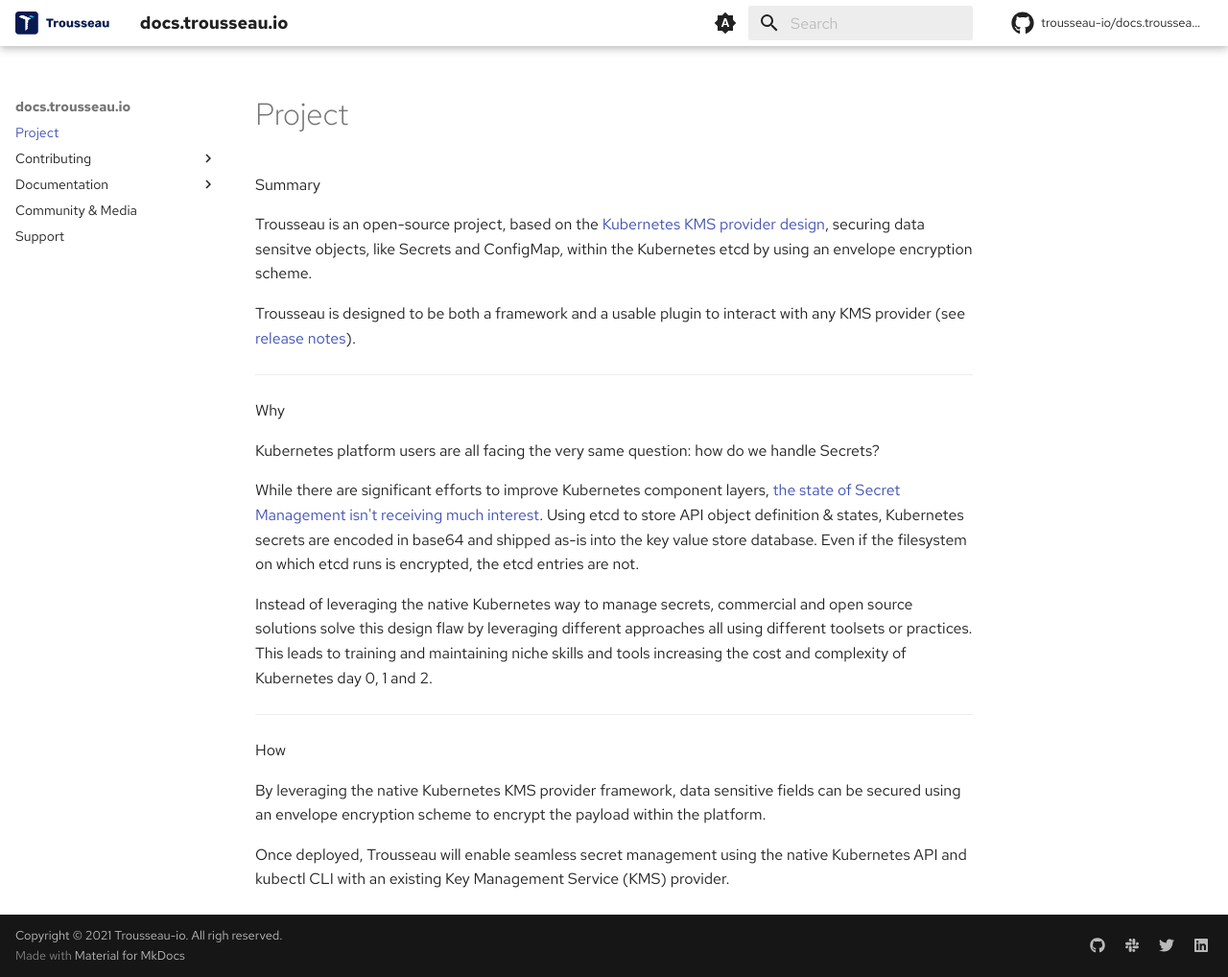
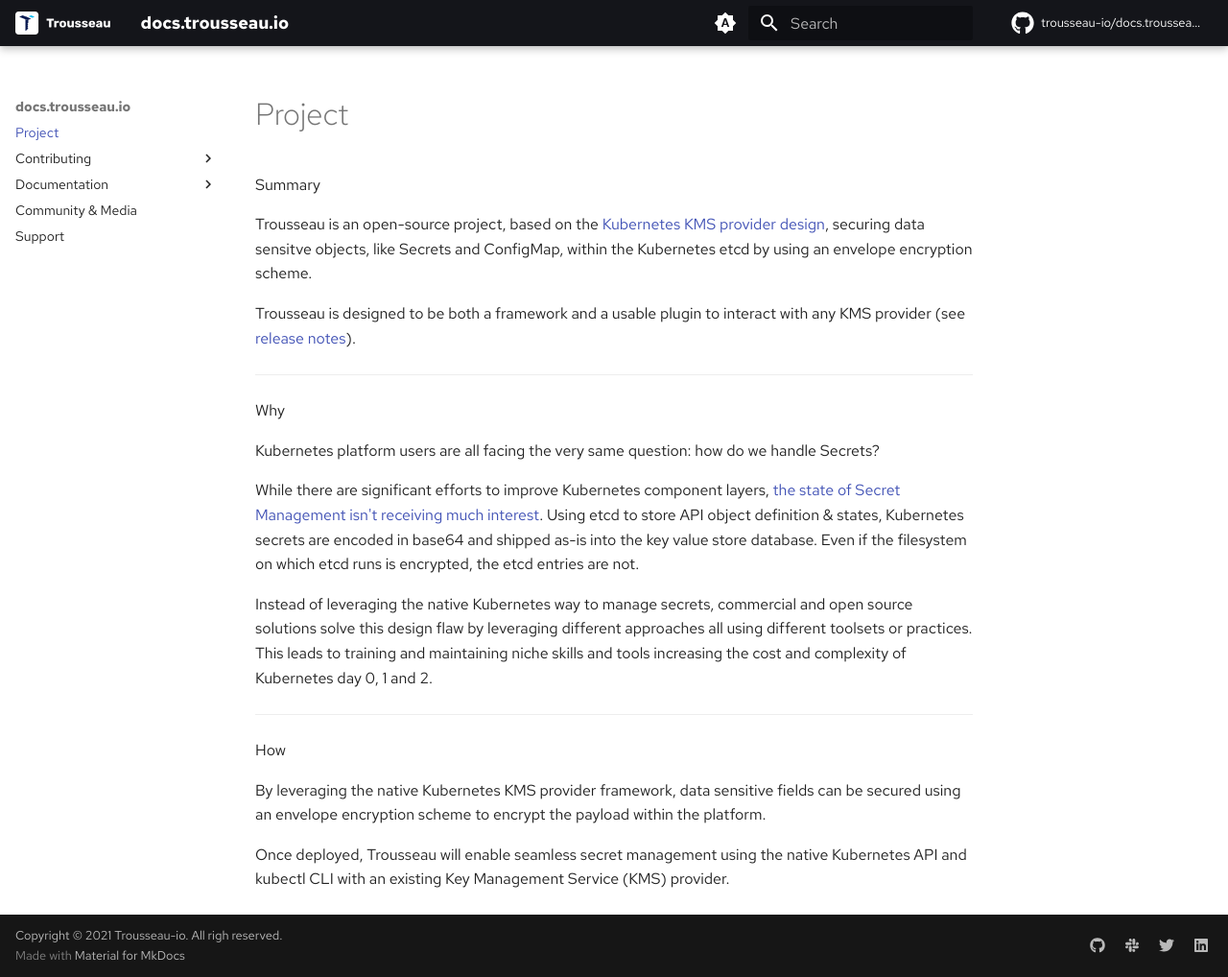
Before and after one commit to Trousseau-io/docs.trousseau.io, an MkDocs documentation site: the page built from docs/index.md, in a window 1280 px wide and 1018 px high. Shown: the whole window at 96% size. Built offline with MkDocs 1.6.1 and Material for MkDocs 9.7.7, drawn with Linux system fonts in a browser that asks for light colours; some web fonts are replaced; comment, search, counter and statistics services are not loaded.

Commit message:
Update mkdocs.yml

```diff
--- a/mkdocs.yml
+++ b/mkdocs.yml
@@ -10,7 +10,7 @@
   font:
     text: Red Hat Text
     code: Red Hat Mono
-  logo: images/logo-horizontal.svg
+  logo: images/logo-color-horizontal.svg
   features:
     - content.code.annotate
     - navigation.top
@@ -26,7 +26,7 @@
     # Palette toggle for light mode
     - media: "(prefers-color-scheme: light)"
       scheme: default
-      primary: white
+      primary: black
       accent: blue
       toggle:
         icon: material/brightness-7
```
